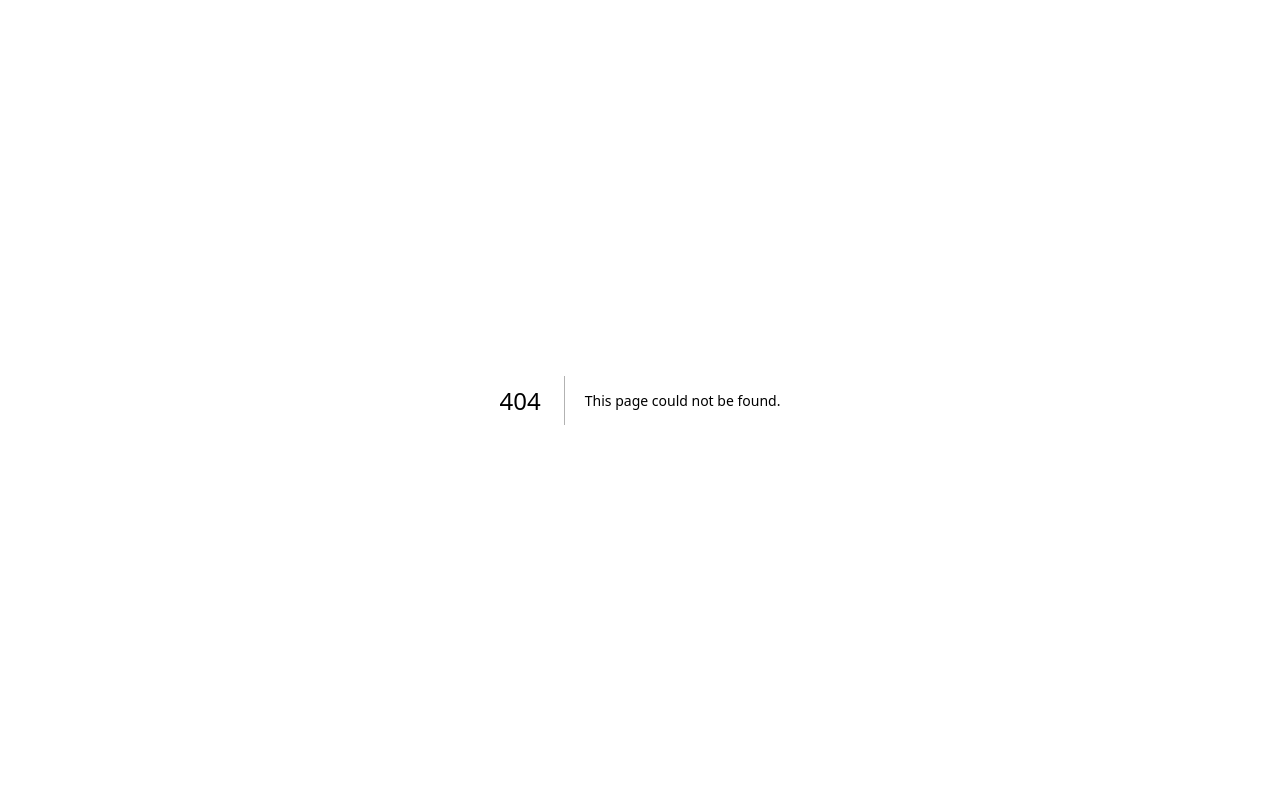
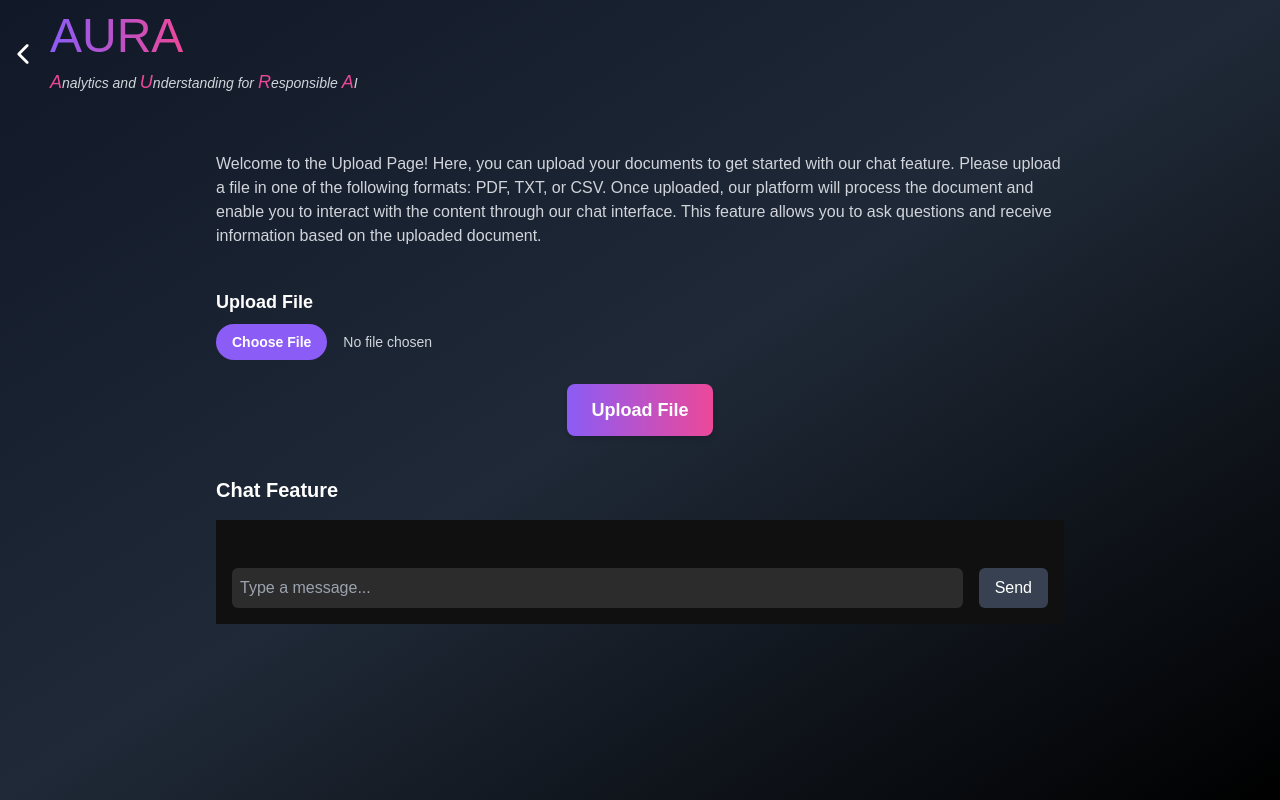
Before and after one commit to arunpranav-at/aura.ai, a Next.js app in the folder frontend/: page /upload in a window 1280 px wide. Before the commit this address had no page. Built offline with nearby package versions, Linux system fonts and the light colour scheme.

Commit message:
Add: Added frontend for RAG and uploading documents

```diff
--- a/frontend/src/app/components/LeftSideBar.tsx
+++ b/frontend/src/app/components/LeftSideBar.tsx
@@ -1,5 +1,5 @@
 import React, { useEffect, useState } from "react";
-import { IoMdInformationCircleOutline } from "react-icons/io";
+import { IoMdInformationCircleOutline, IoMdCloudUpload } from 'react-icons/io';
 import { FaRegEdit } from "react-icons/fa";
 import { useRouter } from "next/navigation";
 import { FaLongArrowAltRight } from "react-icons/fa";
@@ -73,18 +73,33 @@ const LeftSidebar: React.FC<LeftSidebarProps> = ({
     <div className="w-64 bg-sidebar text-textcolor h-full flex flex-col">
       <div className="p-4">
         <div className="flex items-center justify-between">
-        <div className="font-semibold mb-2 relative group flex">
+          <div className="font-semibold mb-2 relative flex">
+            <div className="relative group flex items-center">
               <h1
                 onClick={() => router.push("/about")}
-            className="text-5xl bg-gradient-to-r from-violet-500  to-pink-500 inline-block text-transparent bg-clip-text cursor-pointer"
+                className="text-5xl bg-gradient-to-r from-violet-500 to-pink-500 inline-block text-transparent bg-clip-text cursor-pointer"
               >
                 {companyName}
               </h1>
-
-            <IoMdInformationCircleOutline className="ml-[2rem] mt-[6%] text-violet-500 cursor-progress" />
+              <IoMdInformationCircleOutline className=" text-violet-500 cursor-progress" />
+              <span className="tooltip hidden absolute top-full left-0 mt-2 w-48 p-2 bg-black text-white text-sm rounded group-hover:block">
+                Click the logo button to learn more about our platform and to test our platform.
+              </span>
+            </div>
+            {isLoggedIn && (
+              <div className="relative group flex items-center">
+                <button
+                  onClick={() => router.push("/upload")}
+                  className="ml-2 px-0.5 py-2.5 bg-gradient-to-r from-violet-500 to-pink-500 text-white text-sm rounded hover:bg-pink-700 flex items-center justify-center"
+                >
+                  <IoMdCloudUpload className="mr-1" />
+                  Upload
+                </button>
                 <span className="tooltip hidden absolute top-full right-0 mt-2 w-48 p-2 bg-black text-white text-sm rounded group-hover:block">
-              Click the logo to know more about our platform.
+                  Use the upload button to add an external knowledge source document.
                 </span>
+              </div>
+            )}
           </div>
         </div>
 
--- /dev/null
+++ b/frontend/src/app/upload/page.tsx
@@ -0,0 +1,178 @@
+"use client";
+import React, { useState } from "react";
+import ChatBox from "../components/ChatBox";
+import { IoIosArrowBack } from "react-icons/io";
+import { useRouter } from "next/navigation";
+
+const UploadPage: React.FC = () => {
+  const router = useRouter();
+  const [selectedFile, setSelectedFile] = useState<File | null>(null);
+  const [messages, setMessages] = useState<
+    { sender: string; text: string }[]
+  >([]);
+  const [fetching, setFetching] = useState(false);
+  const [modelSelection, setModelSelection] = useState("default-model");
+  const [submitted, setSubmitted] = useState(false);
+  const [error, setError] = useState<string | null>(null);
+
+  const handleFileChange = (event: React.ChangeEvent<HTMLInputElement>) => {
+    if (event.target.files && event.target.files[0]) {
+      setSelectedFile(event.target.files[0]);
+      setError(null);
+    }
+  };
+
+  const handleFileUpload = async () => {
+    if (selectedFile) {
+      try {
+        setSubmitted(true);
+        const formData = new FormData();
+        formData.append("file", selectedFile);
+
+        const response = await fetch(
+          `${process.env.NEXT_PUBLIC_BACKEND_URL}/upload`,
+          {
+            method: "POST",
+            body: formData,
+          }
+        );
+
+        if (!response.ok) {
+          throw new Error("File upload failed");
+        }
+
+        const result = await response.json();
+        alert("File uploaded successfully!");
+        console.log("File uploaded successfully:", result);
+      } catch (error) {
+        console.error("Error uploading file:", error);
+        setError("File upload failed.");
+      } finally {
+        setSubmitted(false);
+      }
+    } else {
+      setError("Please select a file to upload.");
+    }
+  };
+
+  const handleSendMessage = async (message: string) => {
+    setFetching(true);
+
+    try {
+      const response = await fetch(
+        `${process.env.NEXT_PUBLIC_BACKEND_URL}/chat`,
+        {
+          method: "POST",
+          headers: {
+            "Content-Type": "application/json",
+          },
+          body: JSON.stringify({ message, model: modelSelection }),
+        }
+      );
+
+      if (!response.ok) {
+        throw new Error("Error fetching response from the server");
+      }
+
+      const data = await response.json();
+      setMessages((prev) => [
+        ...prev,
+        { sender: "user", text: message },
+        { sender: "bot", text: data.response },
+      ]);
+    } catch (error) {
+      console.error("Error sending message:", error);
+    } finally {
+      setFetching(false);
+    }
+  };
+
+  return (
+    <div className="flex flex-col min-h-screen bg-gradient-to-br from-gray-900 via-gray-800 to-black text-white">
+      <div className="flex items-center mt-3 ml-2">
+        <IoIosArrowBack
+          className="text-white text-3xl cursor-pointer"
+          onClick={() => router.push("/")}
+        />
+        <div className="ml-3">
+          <h1 className="text-5xl bg-gradient-to-r from-violet-500 to-pink-500 inline-block text-transparent bg-clip-text">
+            AURA
+          </h1>
+          <p className="text-sm mt-2 italic text-gray-300">
+            <span className="text-pink-500 text-lg">A</span>nalytics and{" "}
+            <span className="text-pink-500 text-lg">U</span>nderstanding for{" "}
+            <span className="text-pink-500 text-lg">R</span>esponsible{" "}
+            <span className="text-pink-500 text-lg">A</span>I
+          </p>
+        </div>
+      </div>
+
+      <div className="w-full max-w-4xl mx-auto py-8 px-6">
+        <p className="mt-6 text-gray-300">
+          Welcome to the Upload Page! Here, you can upload your documents to get started with our chat feature.
+          Please upload a file in one of the following formats: PDF, TXT, or CSV. Once uploaded, our platform
+          will process the document and enable you to interact with the content through our chat interface.
+          This feature allows you to ask questions and receive information based on the uploaded document.
+        </p>
+
+        <form
+          className="mt-10 space-y-6"
+          onSubmit={(e) => e.preventDefault()}
+        >
+          <div className="relative">
+            <label className="block text-lg font-semibold mb-2">
+              Upload File
+            </label>
+            <input
+              type="file"
+              accept=".pdf,.txt,.csv"
+              onChange={handleFileChange}
+              className="block w-full text-sm text-gray-300 file:mr-4 file:py-2 file:px-4 file:rounded-full file:border-0 file:text-sm file:font-semibold file:bg-violet-500 file:text-white hover:file:bg-violet-600 focus:outline-none"
+              required
+            />
+            {error && (
+              <p className="text-red-400 mt-2 text-sm">{error}</p>
+            )}
+          </div>
+
+          <div className="flex justify-center">
+            <button
+              type="button"
+              onClick={handleFileUpload}
+              className={`py-3 px-6 text-lg font-bold rounded-lg shadow-md ${
+                submitted
+                  ? "bg-gray-500 cursor-not-allowed"
+                  : "bg-gradient-to-r from-violet-500 to-pink-500 hover:from-violet-600 hover:to-pink-600"
+              } text-white`}
+              disabled={submitted}
+            >
+              {submitted ? "Uploading..." : "Upload File"}
+            </button>
+          </div>
+        </form>
+
+        <div className="mt-10">
+          <h2 className="text-xl font-semibold mb-4">Chat Feature</h2>
+          <ChatBox
+            messages={messages}
+            onSend={handleSendMessage}
+            model="default-model"
+            otherModels={["default-model", "alternative-model"]}
+            historyId={null}
+            user={{
+              id: "user-id",
+              avatar: "/avatar.png",
+              name: "User Name",
+              email: "user@example.com",
+            }}
+            fetching={fetching}
+            modelSelection={modelSelection}
+            setModelSelection={setModelSelection}
+          />
+        </div>
+      </div>
+    </div>
+  );
+};
+
+export default UploadPage;
```
Lines whose indentation alone changed are shown as unchanged.
